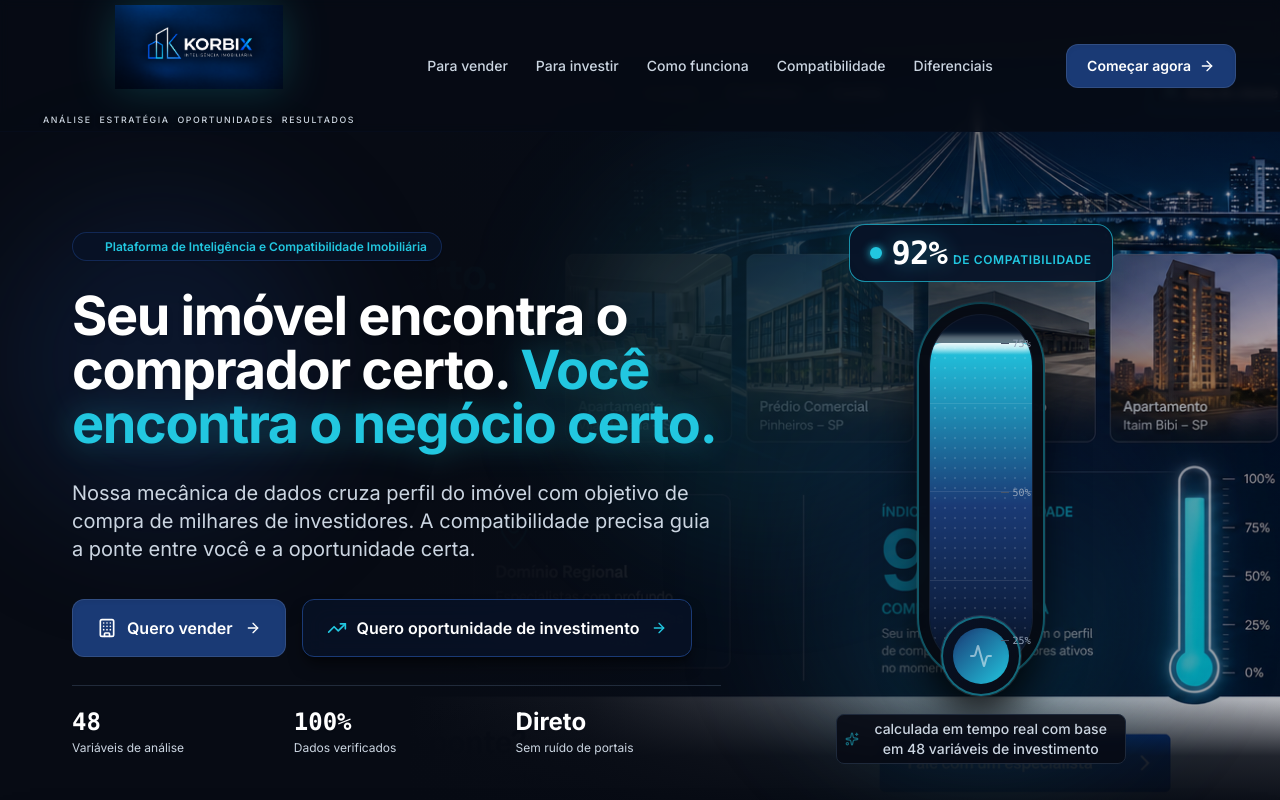
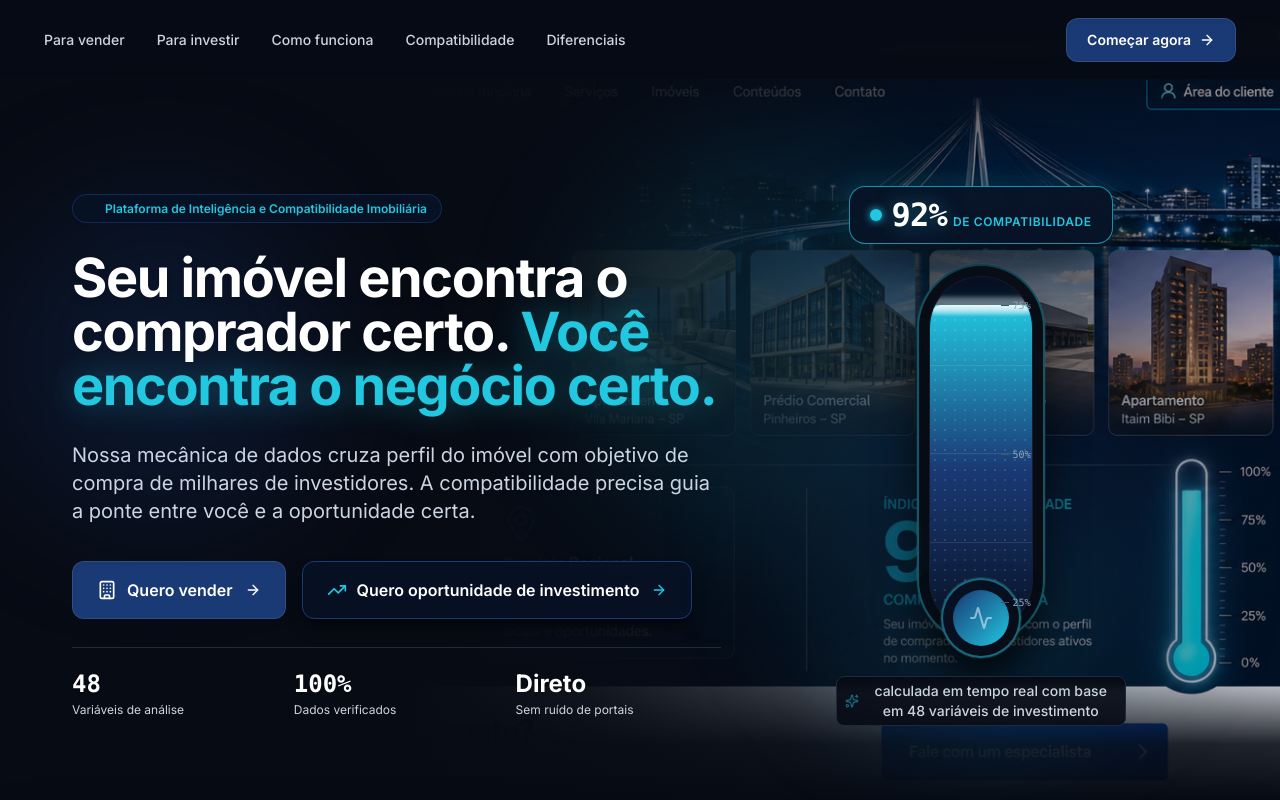
Before and after one commit to pauloac1000-byte/inteligencia-imobiliaria, a React (Vite) app: page / in a window 1280 px wide. Shown: the top 800 px of the page. Built offline with nearby package versions, Linux system fonts and the light colour scheme.

Commit message:
Remover logo e textos da marca no cabeçalho e calibrar altura compacta

```diff
--- a/src/components/Footer.tsx
+++ b/src/components/Footer.tsx
@@ -17,7 +17,7 @@ export const Footer: React.FC<FooterProps> = ({ onOpenModal }) => {
     const element = document.getElementById(targetId)
     if (element) {
       const isDesktop = window.innerWidth >= 1024
-      const yOffset = isDesktop ? -140 : -115
+      const yOffset = isDesktop ? -80 : -72
       const y = element.getBoundingClientRect().top + window.pageYOffset + yOffset
       window.scrollTo({ top: y, behavior: 'smooth' })
     }
--- a/src/components/Header.tsx
+++ b/src/components/Header.tsx
@@ -1,6 +1,5 @@
 import React, { useState, useEffect } from 'react'
 import { Menu, X, ArrowRight } from 'lucide-react'
-import korbixLogo from '@/assets/5-contorno-e238f.png'
 
 interface HeaderProps {
   onOpenModal: (intent?: 'vender' | 'investir') => void
@@ -15,7 +14,7 @@ export const Header: React.FC<HeaderProps> = ({ onOpenModal }) => {
   useEffect(() => {
     const handleScroll = () => {
       const scrollY = window.scrollY
-      setScrolled(scrollY > 40)
+      setScrolled(scrollY > 20)
 
       // Section spy
       const sections = [
@@ -25,7 +24,7 @@ export const Header: React.FC<HeaderProps> = ({ onOpenModal }) => {
         'como-funciona',
         'compatibilidade',
       ]
-      const scrollPosition = scrollY + 130
+      const scrollPosition = scrollY + 90
 
       let currentActive = ''
       for (const id of sections) {
@@ -38,7 +37,7 @@ export const Header: React.FC<HeaderProps> = ({ onOpenModal }) => {
         }
       }
 
-      if (scrollY < 200) {
+      if (scrollY < 120) {
         setActiveSection('')
       } else {
         setActiveSection(currentActive)
@@ -65,65 +64,24 @@ export const Header: React.FC<HeaderProps> = ({ onOpenModal }) => {
     const element = document.getElementById(targetId)
     if (element) {
       const isDesktop = window.innerWidth >= 1024
-      const yOffset = isDesktop ? -140 : -115
+      const yOffset = isDesktop ? -80 : -72
       const y = element.getBoundingClientRect().top + window.pageYOffset + yOffset
       window.scrollTo({ top: y, behavior: 'smooth' })
     }
   }
-  const handleLogoClick = (e: React.MouseEvent<HTMLAnchorElement>) => {
-    e.preventDefault()
-    window.scrollTo({ top: 0, behavior: 'smooth' })
-  }
 
   return (
     <header
-      className={`fixed top-0 left-0 right-0 z-50 h-[104px] sm:h-[116px] md:h-[124px] lg:h-[132px] transition-all duration-300 flex items-center ${
+      className={`fixed top-0 left-0 right-0 z-50 h-[72px] sm:h-[76px] lg:h-[80px] transition-all duration-300 flex items-center ${
         scrolled
-          ? 'bg-[#070B14]/95 backdrop-blur-md border-b border-[#081226] shadow-2xl shadow-black/60'
+          ? 'bg-[#070B14]/95 backdrop-blur-md border-b border-[#081226] shadow-xl shadow-black/50'
           : 'bg-[#070B14]/85 backdrop-blur-sm border-b border-[#081226]/40'
       }`}
     >
-      <div className="w-full max-w-[1240px] mx-auto px-3 sm:px-6 h-full flex items-center justify-between gap-3 sm:gap-6">
-        {/* Bloco Completo da Marca: Logo KORBIX + Frase + Linha de Termos */}
-        <a
-          href="#"
-          onClick={handleLogoClick}
-          className="group flex flex-col items-center justify-center h-full py-1 focus:outline-none focus-visible:ring-2 focus-visible:ring-[#22C7E0] rounded-lg transition-opacity hover:opacity-95 shrink-0 select-none text-left"
-          aria-label="KORBIX - Inteligência Imobiliária - Início"
-        >
-          <div className="relative flex flex-col items-center justify-center w-full max-w-[200px] xs:max-w-[230px] sm:max-w-[260px] md:max-w-[285px] lg:max-w-[310px]">
-            {/* 1. LOGO: Ocupa o MÁXIMO de espaço mantendo proporções, sem corte, sem distorção nem compressão */}
-            <div className="w-full flex items-center justify-center">
-              <img
-                src={korbixLogo}
-                alt="KORBIX"
-                className="w-auto max-w-full h-[58px] xs:h-[66px] sm:h-[72px] md:h-[78px] lg:h-[84px] object-contain drop-shadow-[0_0_22px_rgba(34,199,224,0.22)] transform group-hover:scale-[1.01] transition-transform duration-200"
-                loading="eager"
-              />
-            </div>
-
-            {/* 2. FRASE: INTELIGÊNCIA IMOBILIÁRIA em CAIXA ALTA, única ocorrência na página */}
-            <div className="w-full text-center mt-0.5 sm:mt-1">
-              <span className="block font-sans font-bold uppercase text-[9.5px] xs:text-[10px] sm:text-[11px] md:text-[12px] lg:text-[12.5px] tracking-[0.24em] xs:tracking-[0.26em] sm:tracking-[0.28em] md:tracking-[0.3em] text-[#22C7E0] whitespace-nowrap drop-shadow-[0_1px_3px_rgba(0,0,0,0.9)]">
-                <br />
-              </span>
-            </div>
-
-            {/* 3. LINHA DE TERMOS: ANÁLISE ESTRATÉGIA OPORTUNIDADES RESULTADOS em linha horizontal única */}
-            <div className="w-full text-center mt-0.5">
-              <p className="font-sans font-medium uppercase text-[6px] xs:text-[6.8px] sm:text-[7.6px] md:text-[8.2px] lg:text-[8.8px] tracking-[0.14em] xs:tracking-[0.16em] sm:tracking-[0.18em] text-slate-300 group-hover:text-white transition-colors whitespace-nowrap drop-shadow-[0_1px_2px_rgba(0,0,0,0.85)] flex items-center justify-center gap-1.5 sm:gap-2">
-                <span>ANÁLISE</span>
-                <span>ESTRATÉGIA</span>
-                <span>OPORTUNIDADES</span>
-                <span>RESULTADOS</span>
-              </p>
-            </div>
-          </div>
-        </a>
-
-        {/* Central Navigation (Desktop) */}
+      <div className="w-full max-w-[1240px] mx-auto px-4 sm:px-6 h-full flex items-center justify-between lg:justify-between gap-4">
+        {/* Central Navigation (Desktop) - alinhada ou centralizada */}
         <nav
-          className="hidden lg:flex items-center gap-5 xl:gap-7"
+          className="hidden lg:flex items-center gap-6 xl:gap-8"
           aria-label="Navegação principal"
         >
           {navItems.map((item) => {
@@ -149,8 +107,11 @@ export const Header: React.FC<HeaderProps> = ({ onOpenModal }) => {
           })}
         </nav>
 
+        {/* Espaçador flex no mobile para manter os controles alinhados à direita quando não há logo */}
+        <div className="lg:hidden flex-1" />
+
         {/* CTA Right Button (Desktop) & Mobile Hamburger */}
-        <div className="flex items-center gap-3">
+        <div className="flex items-center gap-3 shrink-0">
           <button
             type="button"
             onClick={() => onOpenModal()}
@@ -174,7 +135,7 @@ export const Header: React.FC<HeaderProps> = ({ onOpenModal }) => {
 
       {/* Mobile Drawer */}
       {mobileMenuOpen && (
-        <div className="lg:hidden fixed inset-0 top-[104px] sm:top-[116px] md:top-[124px] z-40 bg-black/80 backdrop-blur-sm animate-fade-in">
+        <div className="lg:hidden fixed inset-0 top-[72px] sm:top-[76px] lg:top-[80px] z-40 bg-black/80 backdrop-blur-sm animate-fade-in">
           <div className="absolute right-0 top-0 bottom-0 w-[min(300px,85vw)] bg-[#070B14] border-l border-[#081226] p-6 flex flex-col justify-between shadow-2xl overflow-y-auto animate-fade-in">
             <div className="space-y-5">
               <div className="text-xs font-semibold uppercase tracking-wider text-slate-400 pb-2 border-b border-slate-800">
--- a/src/components/HeroSection.tsx
+++ b/src/components/HeroSection.tsx
@@ -19,7 +19,7 @@ export const HeroSection: React.FC<HeroSectionProps> = ({ onOpenModal }) => {
   }
 
   return (
-    <section className="relative min-h-[92vh] lg:min-h-screen bg-[#070B14] text-white flex items-center pt-32 sm:pt-36 md:pt-40 lg:pt-44 pb-14 sm:pb-20 lg:py-0 overflow-hidden">
+    <section className="relative min-h-[92vh] lg:min-h-screen bg-[#070B14] text-white flex items-center pt-24 sm:pt-28 md:pt-32 lg:pt-28 pb-14 sm:pb-20 lg:py-0 overflow-hidden">
       {/* 1. Fotografia real de fundo: Ponte suspensa noturna panorâmica */}
       <div className="absolute inset-0 pointer-events-none select-none z-0">
         <img
```
Also changed, not shown: .skip.config.json.
